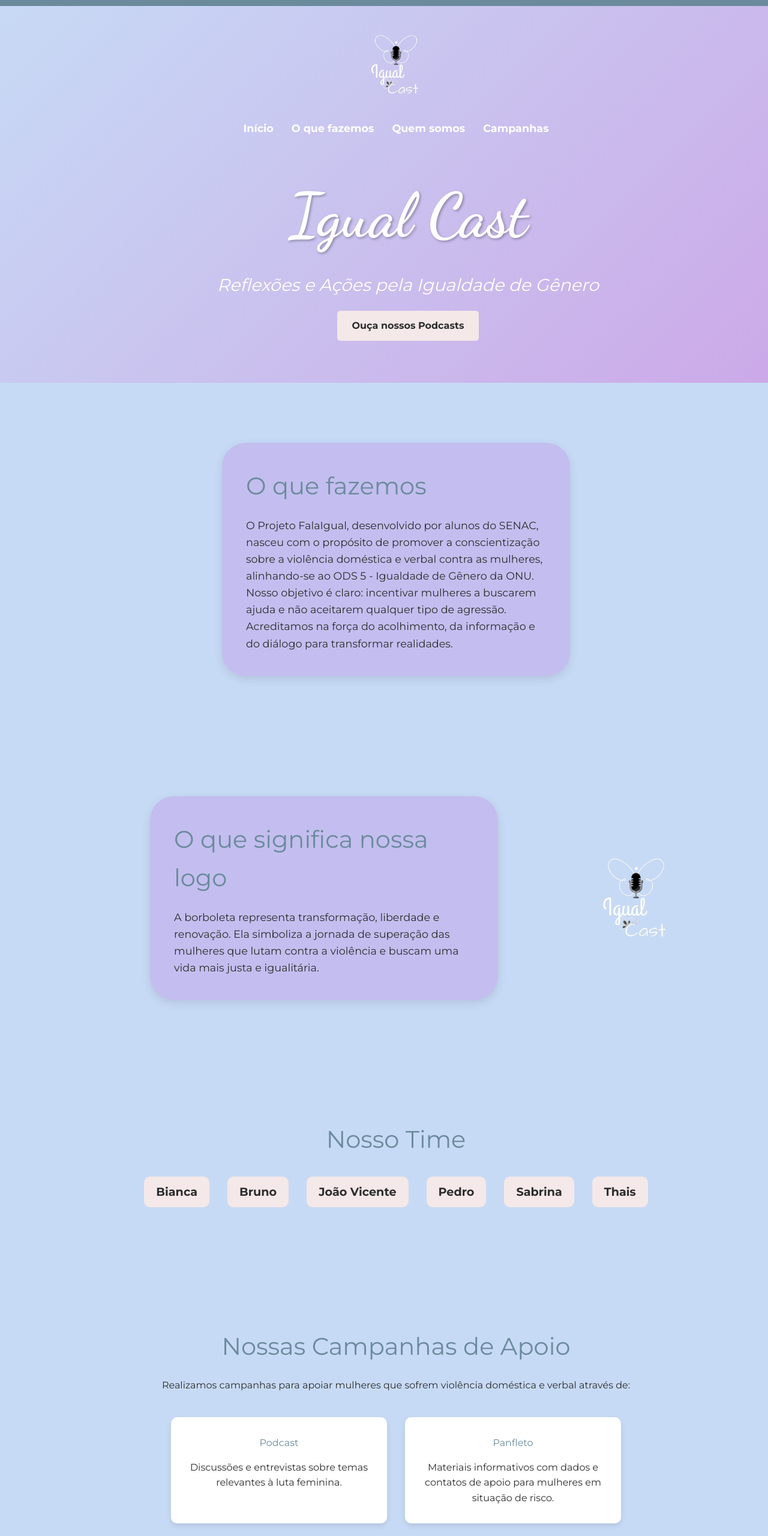
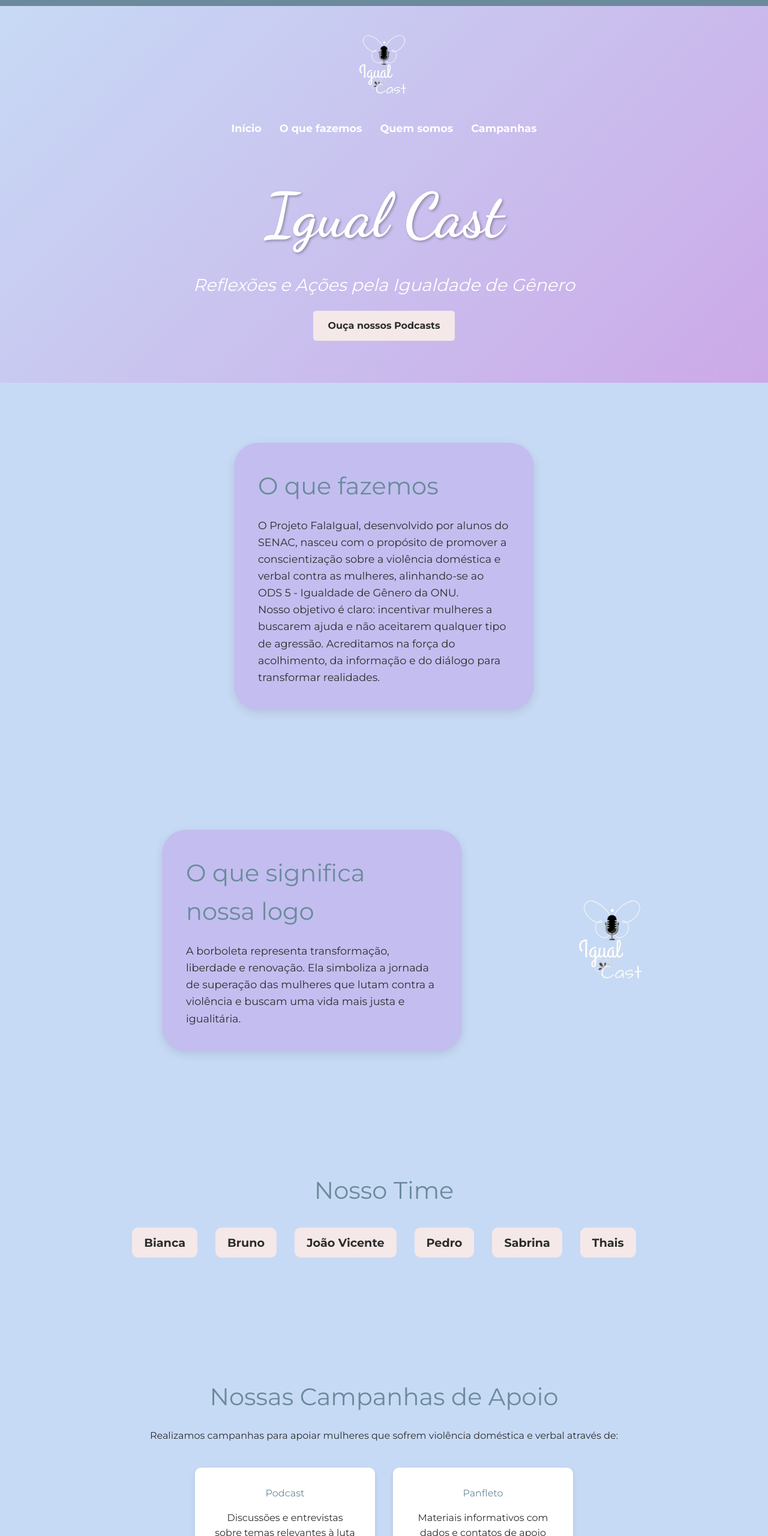
Before and after one commit to Pedro-Ferrao/IgualCast, a plain HTML site: page index.html in a window 1280 px wide. Shown: the top 2560 px of the page at 60% size. Drawn offline with nearby package versions, Linux system fonts and the light colour scheme.

Commit message:
style: corrige erros de css

```diff
--- a/styles.css
+++ b/styles.css
@@ -21,8 +21,10 @@ html {
 
 html, body {
     width: 100%;
+    max-width: 100%;
     overflow-x: hidden;
     font-family: "Montserrat", sans-serif;
+    position: relative;
 }
 
 body {
@@ -36,6 +38,7 @@ body {
     margin: 0 auto;
     padding: 20px;
     width: 100%;
+    box-sizing: border-box;
 }
 
 h2 {
@@ -54,6 +57,8 @@ header {
     position: relative;
     overflow: hidden;
     width: 100%;
+    max-width: 100%;
+    box-sizing: border-box;
 }
 
 .top-bar {
@@ -65,6 +70,8 @@ header {
 .header-content {
     padding: 20px;
     width: 100%;
+    max-width: 100%;
+    box-sizing: border-box;
 }
 
 .header-logo-and-nav {
@@ -72,12 +79,14 @@ header {
     flex-direction: column;
     align-items: center;
     width: 100%;
+    max-width: 100%;
     position: relative;
+    box-sizing: border-box;
 }
 
 .logo-container {
     padding-bottom: 20px;
-    z-index: 999;
+    z-index: 1001;
     position: relative;
 }
 
@@ -176,6 +185,8 @@ header {
 .hero {
     padding: 50px 20px;
     width: 100%;
+    max-width: 100%;
+    box-sizing: border-box;
 }
 
 .logo_escrita {
@@ -213,6 +224,9 @@ section {
     padding: 80px 20px;
     text-align: center;
     width: 100%;
+    max-width: 100%;
+    box-sizing: border-box;
+    overflow: hidden;
 }
 
 .section-fazemos,
@@ -231,7 +245,8 @@ section {
     box-shadow: 0 5px 15px rgba(0, 0, 0, 0.1);
     text-align: left;
     margin: 0 auto;
-    width: 100%;
+    width: calc(100% - 40px);
+    box-sizing: border-box;
 }
 
 .content-wrapper-reverse {
@@ -245,6 +260,8 @@ section {
     flex-wrap: wrap;
     gap: 40px;
     width: 100%;
+    max-width: 100%;
+    box-sizing: border-box;
 }
 
 .image-box-significado {
@@ -264,6 +281,8 @@ section {
     gap: 30px;
     margin-top: 30px;
     width: 100%;
+    max-width: 100%;
+    box-sizing: border-box;
 }
 
 .team-list li {
@@ -286,6 +305,8 @@ section {
     flex-wrap: wrap;
     margin-top: 40px;
     width: 100%;
+    max-width: 100%;
+    box-sizing: border-box;
 }
 
 .campanha-item {
@@ -295,7 +316,9 @@ section {
     box-shadow: 0 4px 8px rgba(0, 0, 0, 0.1);
     max-width: 300px;
     width: 100%;
+    min-width: 250px;
     transition: transform 0.3s ease, box-shadow 0.3s ease;
+    box-sizing: border-box;
 }
 
 .campanha-item:hover {
@@ -315,6 +338,8 @@ section {
     color: var(--preto);
     font-size: 0.95rem;
     width: 100%;
+    max-width: 100%;
+    box-sizing: border-box;
 }
 
 /* --------------------------------- */
@@ -414,7 +439,6 @@ section {
         gap: 20px;
     }
 }
-
 /* Estados focus para acessibilidade */
 .menu-toggle:focus {
     outline: 2px solid var(--branco);
@@ -429,6 +453,7 @@ section {
 @media (max-width: 480px) {
     .container {
         padding: 15px;
+        margin: 0 auto;
     }
 
     section {
@@ -438,6 +463,8 @@ section {
     .bubble-box,
     .text-box-significado {
         padding: 25px;
+        width: calc(100% - 30px);
+        margin: 0 auto;
     }
 
     .nav-menu {
@@ -453,4 +480,10 @@ section {
     h2 {
         font-size: 2rem;
     }
+
+    .campanha-item {
+        min-width: auto;
+        width: calc(100% - 30px);
+        margin: 0 auto;
+    }
 }
```
